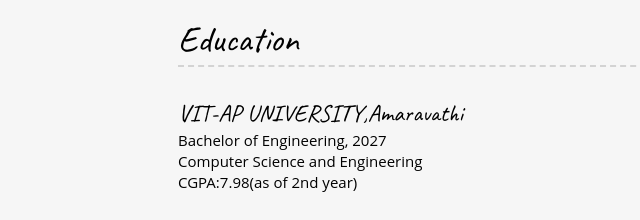
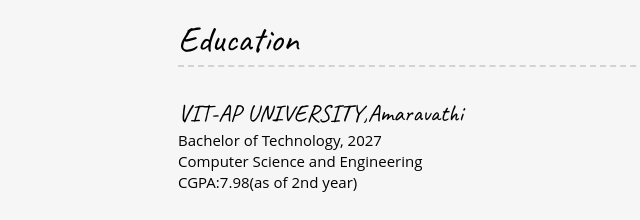
Before and after one commit to Shaiktareqahamed/Portfolio, a plain HTML site: page resume.html in a window 1280 px wide. Shown: the part 2120-2340 px from the top of the page, 42-682 px from the left. Drawn offline with Linux system fonts and the light colour scheme.

Commit message:
Update resume.html

```diff
--- a/resume.html
+++ b/resume.html
@@ -277,7 +277,7 @@
         <!-- To add more items, copy this whole <section></section> block -->
         <section class="education-item">
           <h3>VIT-AP UNIVERSITY,Amaravathi</h3>
-          <p>Bachelor of Engineering, 2027</p>
+          <p>Bachelor of Technology, 2027</p>
           <p>Computer Science and Engineering</p>
           <p>CGPA:7.98(as of 2nd year)</p>
         </section>
```
